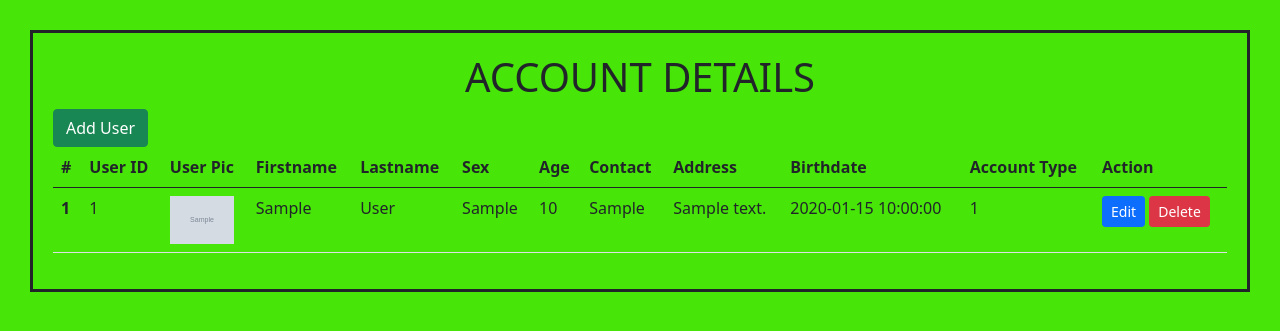
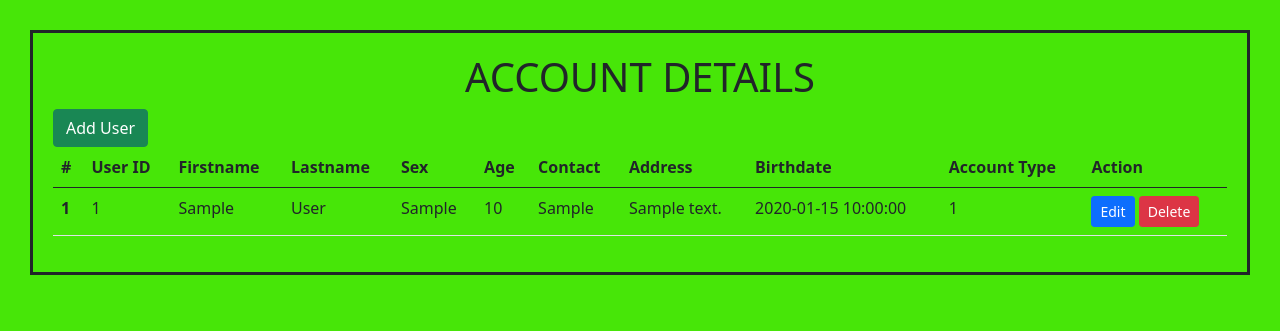
Before and after one commit to cristianlyle/CRUD, a PHP site: page / in a window 1280 px wide. Shown: the top 331 px of the page. Run offline with PHP 8.4, Linux system fonts and the light colour scheme; tables that the repository leaves empty or names only in its code hold one stand-in row (values such as "Sample post"); grey boxes marked "Sample" are stand-in pictures.

Commit message:
Update index.php

```diff
--- a/index.php
+++ b/index.php
@@ -45,7 +45,6 @@
     <tr>
       <th scope="col">#</th>
       <th scope="col">User ID</th>
-      <th scope="col">User Pic</th>
       <th scope="col">Firstname</th>
       <th scope="col">Lastname</th>
       <th scope="col">Sex</th>
@@ -62,7 +61,6 @@
         <tr>
             <th scope="row"><?php echo $i + 1 ?> </th>
             <td> <?php echo $dental['u_id'] ?> </td>
-            <td> <img src= <?php echo $dental['u_image'] ?> class = "size"></td>
             <td> <?php echo $dental['u_firstname'] ?> </td>
             <td> <?php echo $dental['u_lastname'] ?> </td>
             <td> <?php echo $dental['u_sex'] ?> </td>
```
